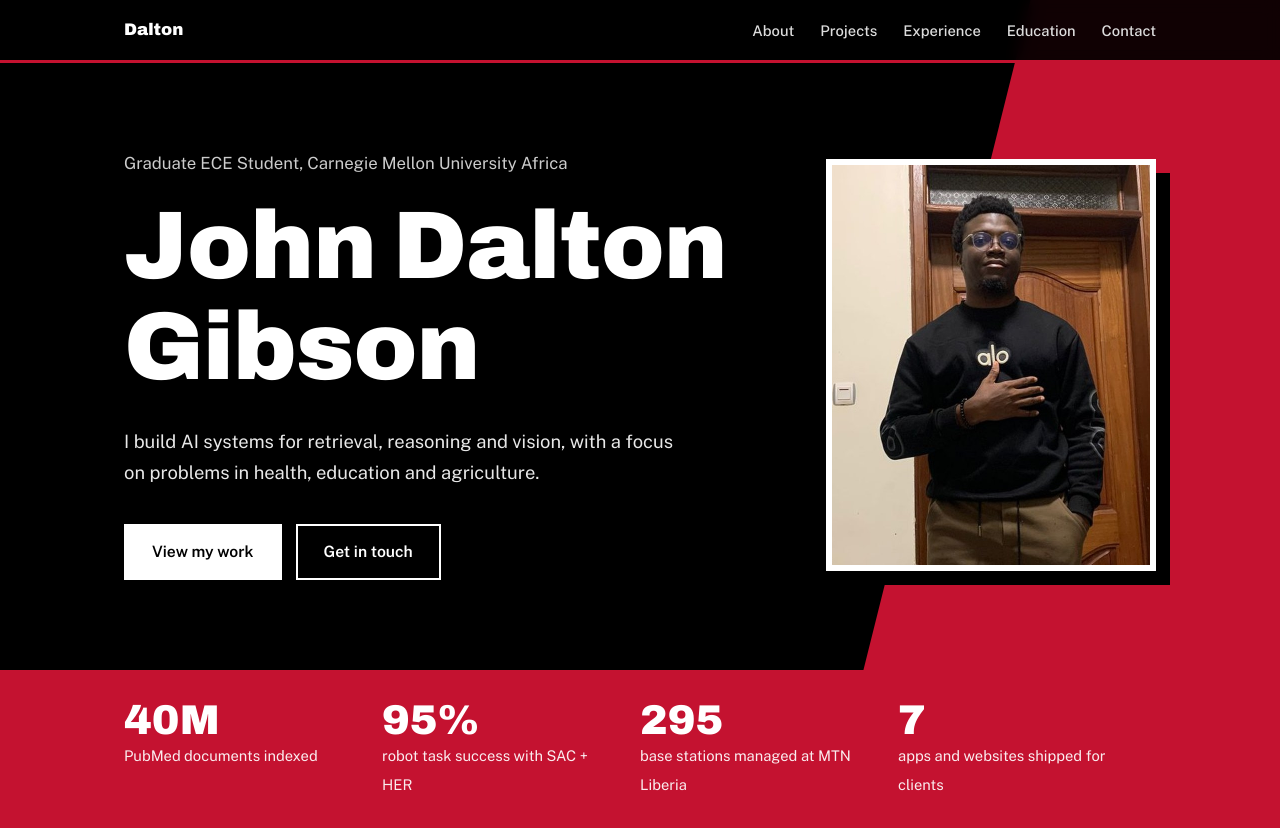
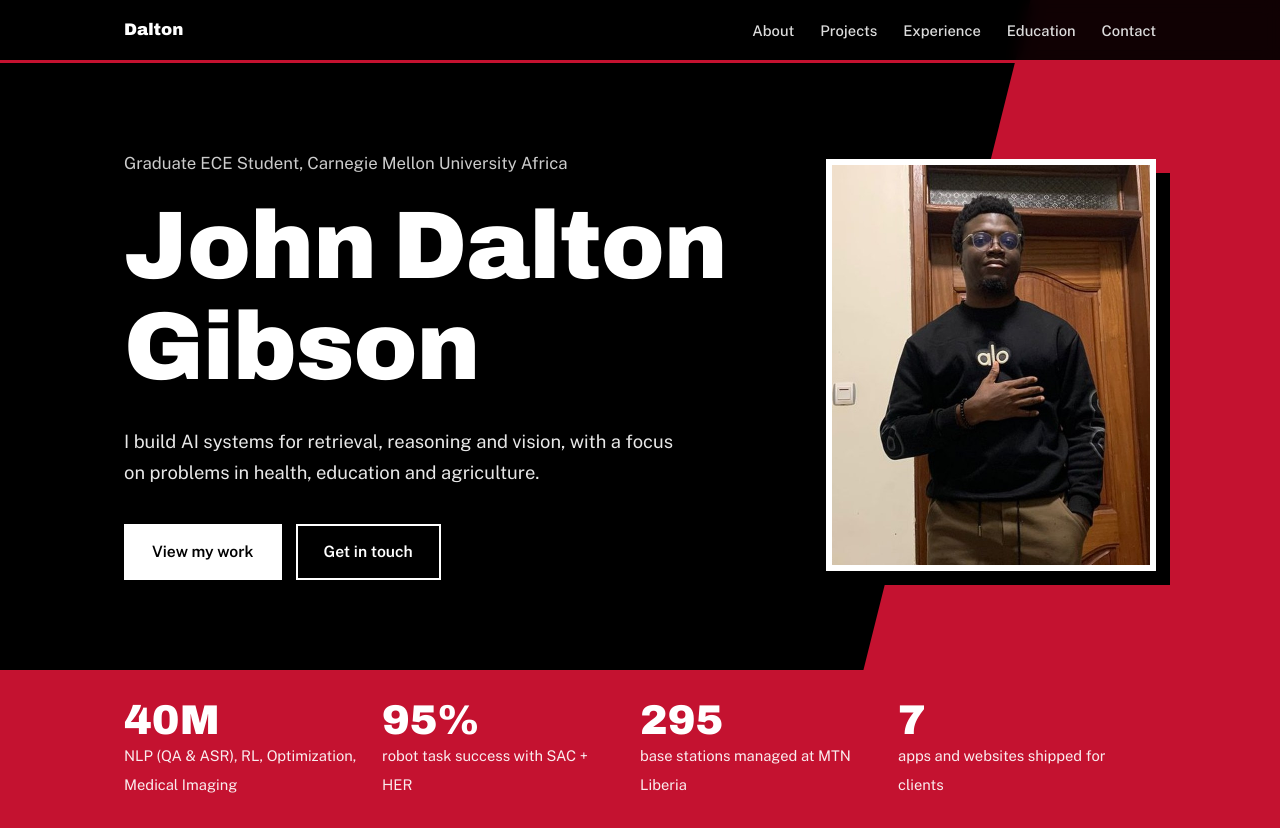
Before and after one commit to jdaltonll02/jdaltonll02.github.io, a plain HTML site: page index.html in a window 1280 px wide. Shown: the top 831 px of the page. Drawn offline with nearby package versions, Linux system fonts and the light colour scheme.

Commit message:
Interest
Updated the description for PubMed documents indexed.

```diff
--- a/index.html
+++ b/index.html
@@ -170,7 +170,7 @@ footer{background:var(--black);color:#888;border-top:1px solid #222;padding:24px
 
 <div class="stats">
  <div class="wrap">
-  <div class="stat"><b data-n="40" data-s="M">0</b><small>PubMed documents indexed</small></div>
+  <div class="stat"><b data-n="40" data-s="M">0</b><small>NLP (QA & ASR), RL, Optimization, Medical Imaging</small></div>
   <div class="stat"><b data-n="95" data-s="%">0</b><small>robot task success with SAC + HER</small></div>
   <div class="stat"><b data-n="295" data-s="">0</b><small>base stations managed at MTN Liberia</small></div>
   <div class="stat"><b data-n="7" data-s="">0</b><small>apps and websites shipped for clients</small></div>
```
